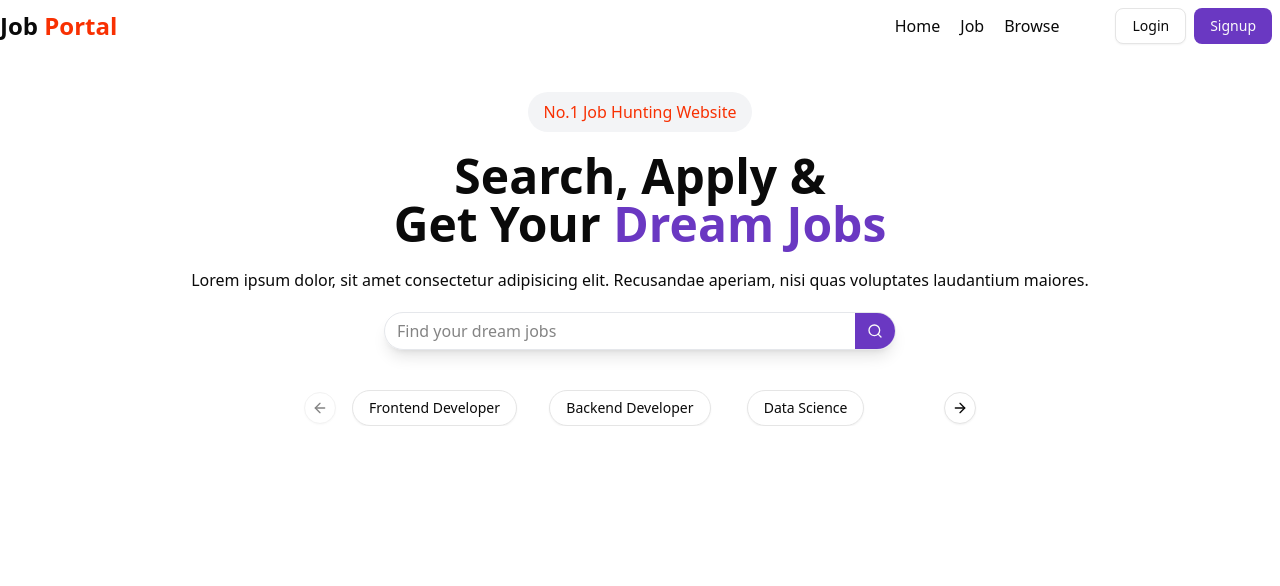
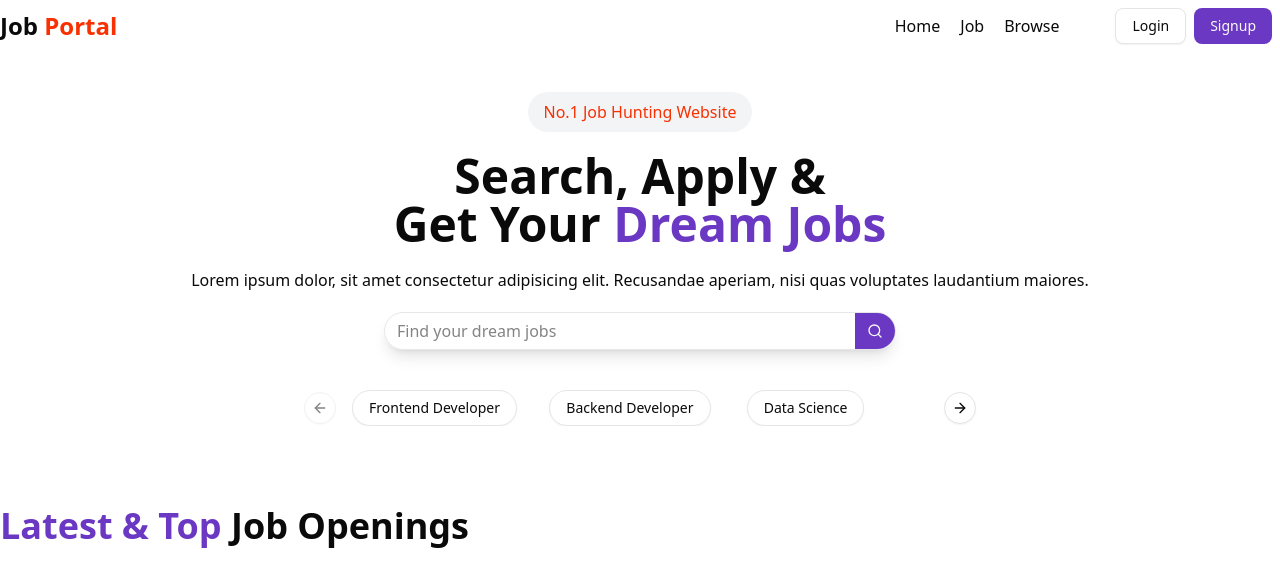
Before and after one commit to abhay-004/JOB-PORTAL-WEBSITE, a React app in the folder frontend/: page / in a window 1280 px wide. Shown: the top 586 px of the page. Built offline with nearby package versions, Linux system fonts and the light colour scheme; the HTML template or start-up script is replaced by a standard one.

Commit message:
add latest job component

```diff
--- a/frontend/src/components/Home.jsx
+++ b/frontend/src/components/Home.jsx
@@ -2,13 +2,15 @@ import React from "react";
 import Navbar from "./shared/Navbar";
 import HeroSection from "./HeroSection";
 import CategorySection from "./CategorySection";
+import LatestJobs from "./LatestJobs";
 
 const Home = () => {
   return (
     <div>
       <Navbar />
       <HeroSection />
-      <CategorySection/>
+      <CategorySection />
+      <LatestJobs />
     </div>
   );
 };
--- /dev/null
+++ b/frontend/src/components/LatestJobs.jsx
@@ -0,0 +1,16 @@
+import React from "react";
+
+const LatestJobs = () => {
+  return (
+    <div className="max-w-7xl mx-auto my-20">
+      <h1 className="text-4xl font-bold">
+        <span className="text-[#6a38c2]">Latest & Top </span>
+        Job Openings
+      </h1>
+
+      {/* cards */}
+    </div>
+  );
+};
+
+export default LatestJobs;
```
